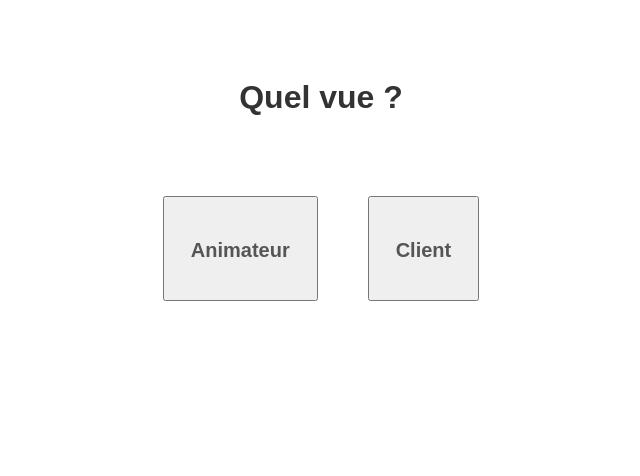
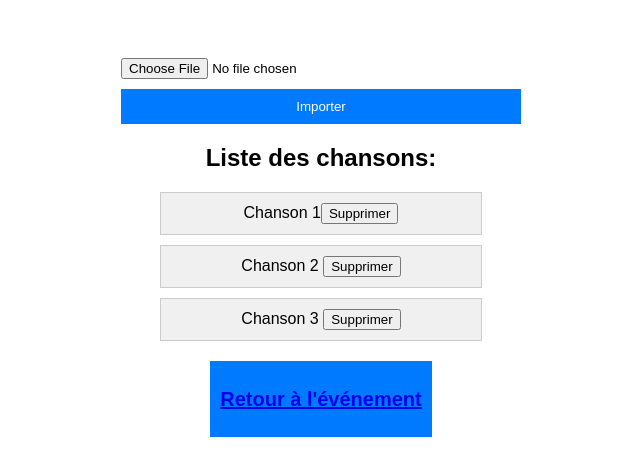
Before and after one commit to lyradix/BOKaraoke, an Angular app: page /ManageSong in a window 1280 px wide. Before the commit this address led to /. Shown: the top 476 px of the page, without its empty margins (319-959 px from the left). Built offline with nearby package versions, Linux system fonts and the light colour scheme.

Commit message:
new page added for importing songs in csv

```diff
--- a/src/app/app.routes.ts
+++ b/src/app/app.routes.ts
@@ -4,11 +4,13 @@ import { Home } from './home/home';
 import { QrCode } from './qr-code/qr-code';
 import { EventForm } from './event-form/event-form';
 import { EventDay } from './event-day/event-day';
+import { ManageSong } from './manage-song/manage-song';
 
 export const routes: Routes = [
      { path: '', component: Home },
      {path: 'QrCode', component: QrCode},
      {path: 'EventForm', component: EventForm},
      {path: 'EventDay', component: EventDay},
+     {path: 'ManageSong', component: ManageSong},
      { path: '**', redirectTo: '' }
 ];
--- a/src/app/event-form/event-form.html
+++ b/src/app/event-form/event-form.html
@@ -33,7 +33,7 @@
 
             <button class="navBtnSong">
         <h2>
-          <a [routerLink]="['/EventDay']">
+          <a [routerLink]="['/ManageSong']">
           Gestion des chansons
            </a>
         </h2>
--- /dev/null
+++ b/src/app/manage-song/manage-song.html
@@ -0,0 +1,96 @@
+<!DOCTYPE html>
+<html lang="en">
+<head>
+    <meta charset="UTF-8">
+    <meta name="viewport" content="width=device-width, initial-scale=1.0">
+    <title>Document</title>
+</head>
+<body>
+    <form action="submit" class="manageSongs">
+        <input type="file" id="fileInput" name="fileInput" accept=".csv" />
+        <button class="importBtn">Importer</button>
+    </form>
+    <div class="songList">
+        <h2>Liste des chansons:</h2>
+        <ul class="songUl">
+            <li class="songLi">Chanson 1<button class="deleteBtn">Supprimer</button></li>
+            <li class="songLi">Chanson 2 <button class="deleteBtn">Supprimer</button></li>
+            <li class="songLi">Chanson 3 <button class="deleteBtn">Supprimer</button></li>
+        </ul>
+    </div>
+    <div class="navBtnContainer">
+        <button class="navBtn">
+            <h2>
+              <a [routerLink]="['/EventForm']">
+              Retour à l'événement
+               </a>
+            </h2>
+        </button>
+    </div>
+
+    <style>
+
+        body {
+            font-family: Arial, sans-serif;
+            text-align: center;
+            padding: 50px;
+        }
+        .manageSongs {
+            display: flex;
+            flex-direction: column;
+            max-width: 400px;
+            margin: 0 auto;
+        }
+
+        .importBtn {
+            margin-top: 10px;
+            padding: 10px;
+            background-color: #007BFF;
+            color: white;
+            border: none;
+            cursor: pointer;
+        }
+
+        .songList {
+            justify-content: center;
+            margin-top: 20px;
+        }
+        .songUl {
+               /* display: flex; */
+            flex-direction: column;
+            align-items: center;
+            justify-self: center;
+            list-style-type: none;
+            padding: 0;
+
+        }
+
+        .songLi {
+            margin-bottom: 10px;
+            padding: 10px;
+            background-color: #f0f0f0;
+            border: 1px solid #ccc;
+            width: 300px;
+        }
+
+        .navBtnContainer {
+            margin-top: 20px;
+        }
+
+        .navBtn {
+            padding: 10px;
+            background-color: #007BFF;
+            color: white;
+            border: none;
+            cursor: pointer;
+        }
+
+        @media screen and (max-width: 600px) {
+            .manageSongs {
+                max-width: 100%;
+                padding: 0 10px;
+            }
+        }
+    </style>
+</body>
+</html>
```
Also changed, not shown: src/app/manage-song/manage-song.ts (added, +12 -0 lines), src/app/manage-song/manage-song.scss (added), 1 other file (tests, documents, lock files or other folders).
